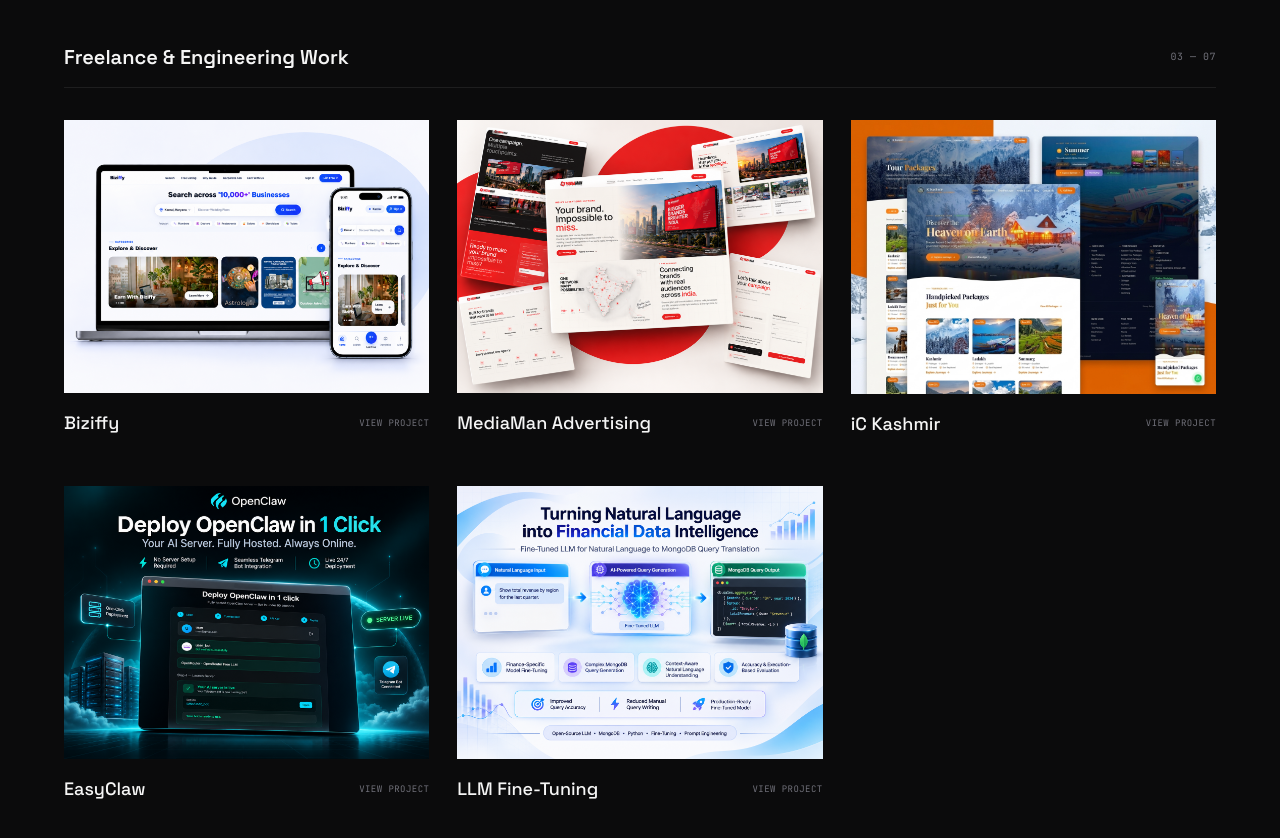
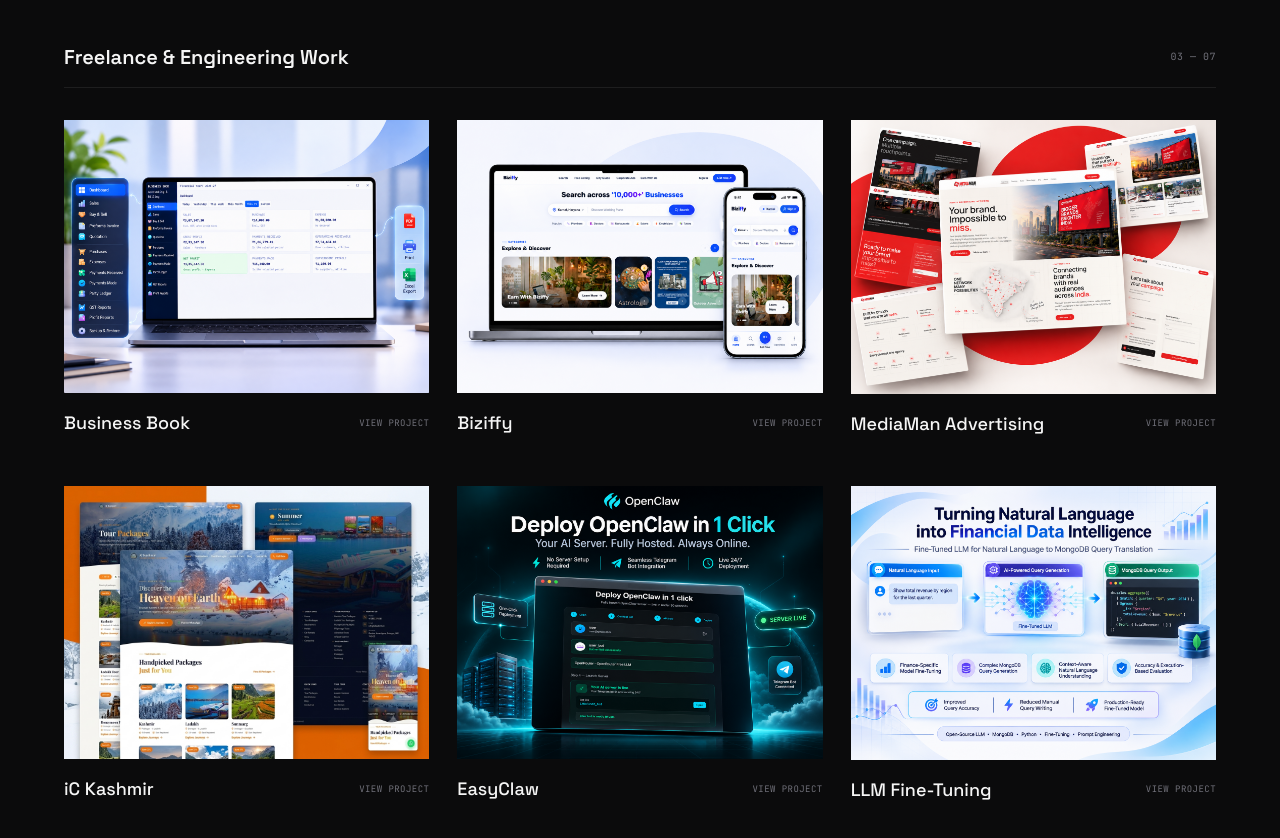
Before and after one commit to md-shahid-ansari/md-shahid-ansari.github.io, a React (Vite) app: page / in a window 1280 px wide. Shown: the part 4880-5718 px from the top of the page. Built offline with nearby package versions, Linux system fonts and the light colour scheme.

Commit message:
business book added

```diff
--- a/src/Projects.tsx
+++ b/src/Projects.tsx
@@ -103,6 +103,24 @@ const products: Project[] = [
 ];
 
 const freelance: Project[] = [
+
+  {
+    name: "Business Book",
+    category: "DESKTOP BUSINESS MANAGEMENT SOFTWARE",
+    description:
+      "A custom offline business management application built for handling daily accounting and business operations. It brings invoicing, purchases, expenses, payments, party ledgers, GST reports and PDF document generation into one desktop application, with local data storage and backup management.",
+    technologies: [
+      "Electron",
+      "React",
+      "TypeScript",
+      "Node.js",
+      "SQLite",
+      "Drizzle ORM",
+      "Tailwind CSS",
+      "ExcelJS",
+    ],
+    image: "/mockup/business-book.png",
+  },
   {
     name: "Biziffy",
     category: "BUSINESS LISTING & LOCAL SEO",
```
Also changed, not shown: public/mockup/business-book.png (added).
